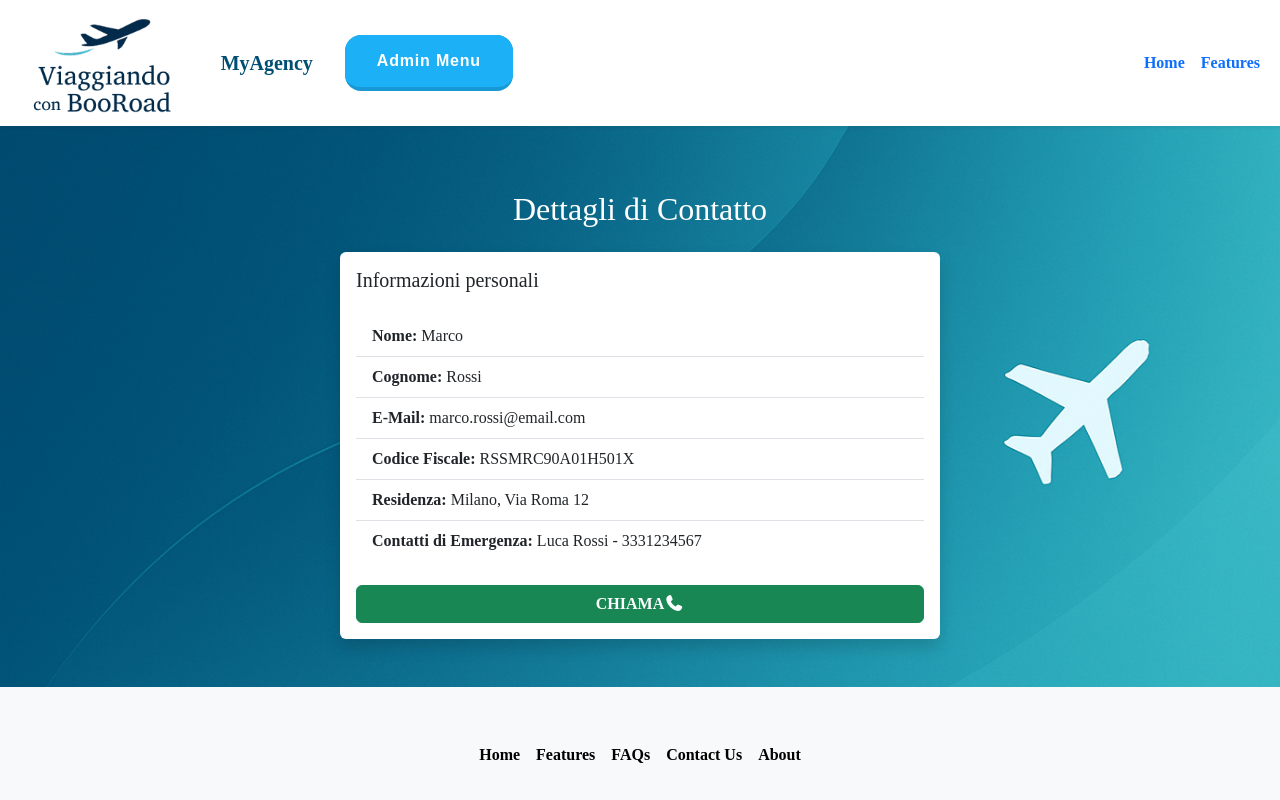
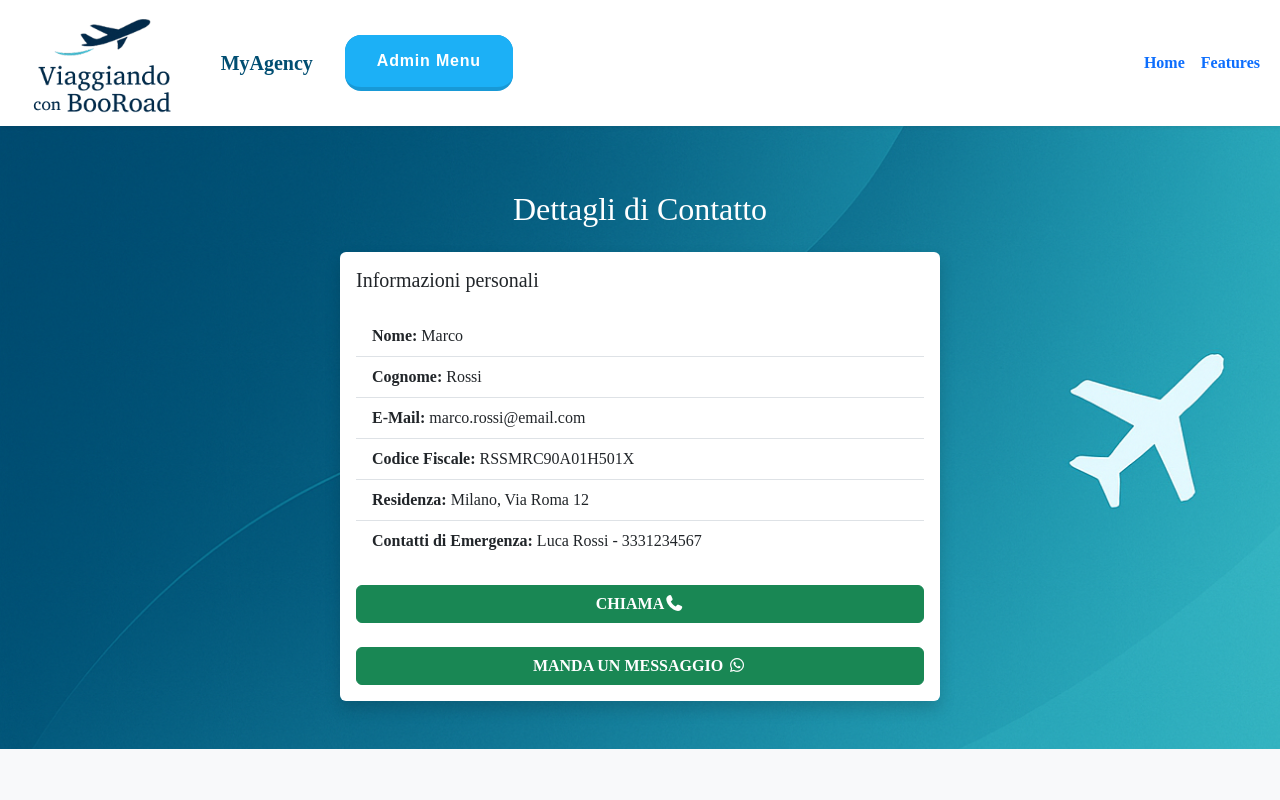
Before and after one commit to DavideCriscuolo/projectTeam, a React (Vite) app: page /contact/1 in a window 1280 px wide. Shown: the top 800 px of the page. Built offline with nearby package versions, Linux system fonts and the light colour scheme; a web font is replaced by a local one.

Commit message:
aggiunto bottone per mandare messaggio al partecipante

```diff
--- a/src/pages/ContactDetailsPage.jsx
+++ b/src/pages/ContactDetailsPage.jsx
@@ -49,6 +49,9 @@ export default function ContactDetailsPage() {
           <button className="btn btn-success mt-4 fw-semibold w-100">
             CHIAMA<i class="fa-solid fa-phone text-white"></i>
           </button>
+          <button className="btn btn-success mt-4 fw-semibold w-100">
+            MANDA UN MESSAGGIO <i class="fa-brands fa-whatsapp text-white"></i>
+          </button>
         </div>
       </div>
     </div>
```
